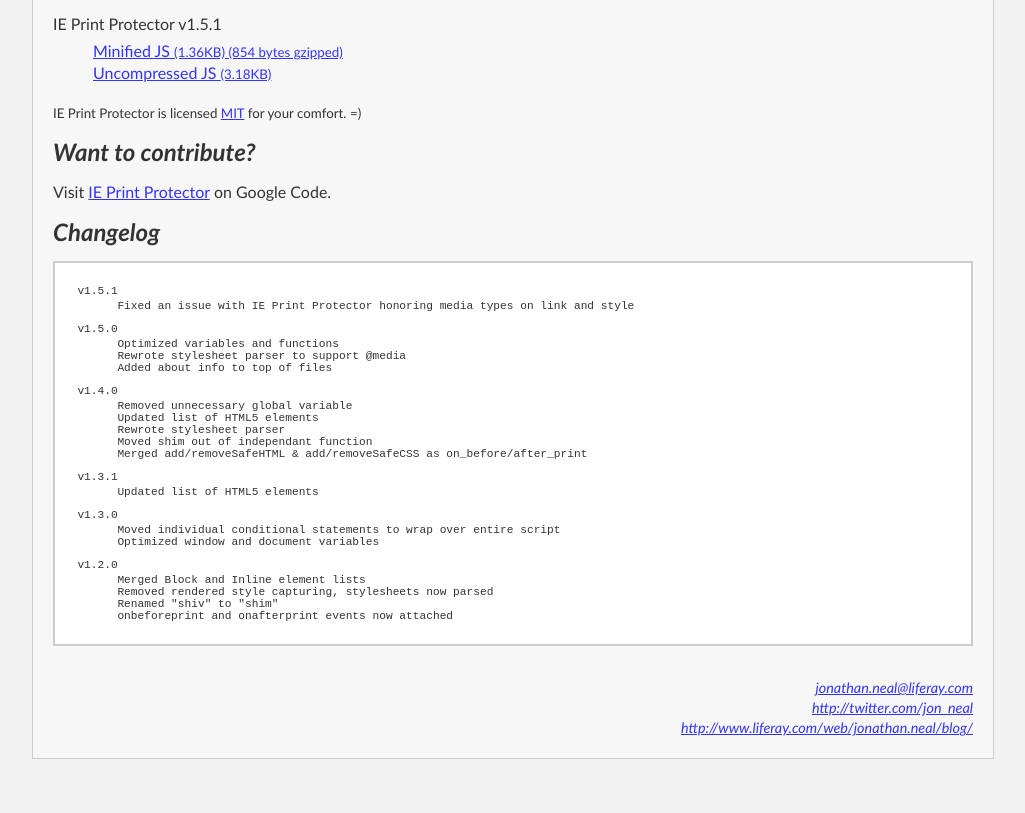
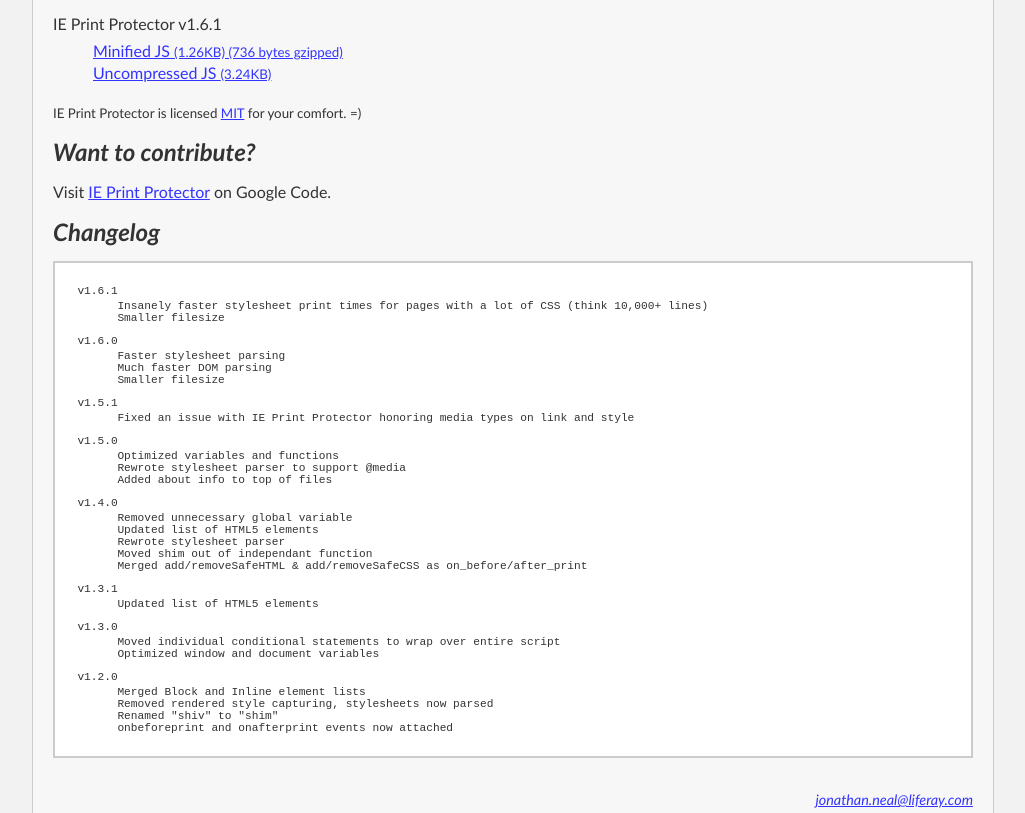
Before and after one commit to saan1984/ie-print-protector, a plain HTML site: page index.html in a window 1280 px wide. Shown: the part 1803-2616 px from the top of the page, without its empty margins (127-1152 px from the left). Before the commit the page ends 2594 px from the top, so only its background shows below. Drawn offline with Linux system fonts and the light colour scheme.

Commit message:
1.6.1 docs

```diff
--- a/index.html
+++ b/index.html
@@ -183,13 +183,13 @@
 						</h1>
 						<dl>
 							<dt>
-								IE Print Protector v1.5.1
+								IE Print Protector v1.6.1
 							</dt>
 							<dd>
-								<a href="javascript/iepp.1-5-1.min.js">Minified JS <small>(1.36KB) (854 bytes gzipped)</small></a>
+								<a href="javascript/iepp.1-6-1.min.js">Minified JS <small>(1.26KB) (736 bytes gzipped)</small></a>
 							</dd>
 							<dd>
-								<a href="javascript/iepp.1-5-1.js">Uncompressed JS <small>(3.18KB)</small></a>
+								<a href="javascript/iepp.1-6-1.js">Uncompressed JS <small>(3.24KB)</small></a>
 							</dd>
 						</dl>
 						<p>
@@ -206,6 +206,31 @@
 								Changelog
 							</h2>
 							<div style="font: 70% monospace; background: #FFF; border: 2px solid #CCC; padding: 1em 2em;">
+								<dl>
+									<dt>
+										v1.6.1
+									</dt>
+									<dd>
+										Insanely faster stylesheet print times for pages with a lot of CSS (think 10,000+ lines)
+									</dd>
+									<dd>
+										Smaller filesize
+									</dd>
+								</dl>
+								<dl>
+									<dt>
+										v1.6.0
+									</dt>
+									<dd>
+										Faster stylesheet parsing
+									</dd>
+									<dd>
+										Much faster DOM parsing
+									</dd>
+									<dd>
+										Smaller filesize
+									</dd>
+								</dl>
 								<dl>
 									<dt>
 										v1.5.1
```
Also changed, not shown: example_print_iepp.html (+1 -1 lines).
